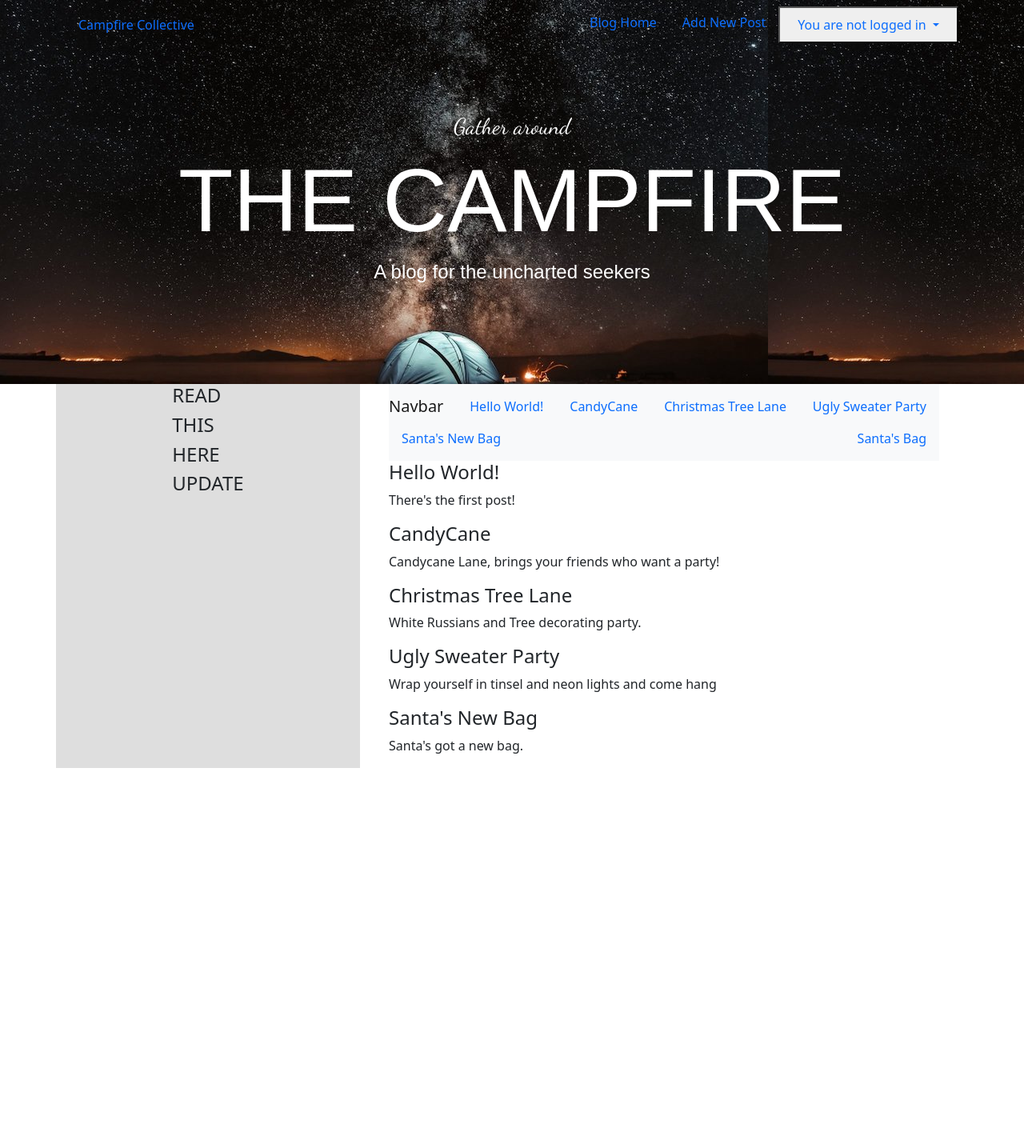
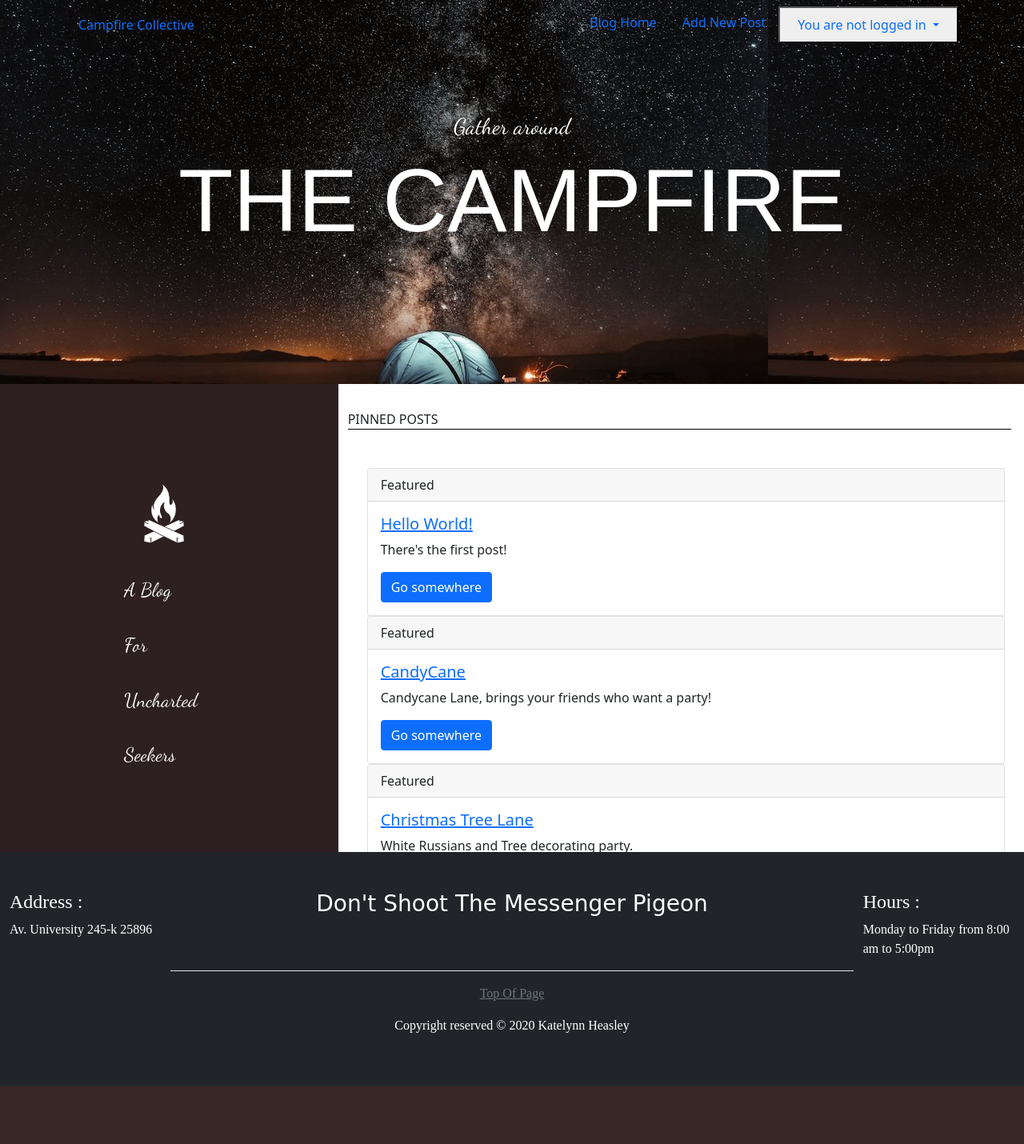
Before and after one commit to heasleykr/Blog_Application, a Django app: page / in a window 1280 px wide. Shown: the whole page at 80% size. Run offline with Django 3.2, Linux system fonts and the light colour scheme; data comes from the database, SQL or seed files in the repository; some web fonts are replaced.

Commit message:
CSS and logo styling added to base and home templates.

```diff
--- a/static/css/base.css
+++ b/static/css/base.css
@@ -1,10 +1,9 @@
 /* static/css/base.css */
 
 /* Global */
-/* body {
-    font-family: 'Architects Daughter', cursive;
-    font-size: 18px;
-}*/
+body {
+    background-color: #362626;
+}
 
 /* NavBar & Intro */
 #backdrop {
@@ -33,18 +32,49 @@
 }
 
 /* Main Body Content */
+#mainView {
+    background-color: white;
+}
 
 /* LeftScroll */
 #leftScroll {
-    background-color: #dedede;
+    background-color: #2e2020;
+}
+
+#inspo {
+    margin-top: 7rem;
+    color: white;
+    font-size: 3rem;
+    font-family: 'Dancing Script', cursive;
+    justify-content: center;
+}
+
+#inspo h4 {
+    padding-top: 2rem;
+}
+
+#inspo img {
+    height: 100px;
+    width: 100px;
+    color: white;
 }
 
 /* Blog Posts */
-#scrolly{
+#pins {
+    display: flex;
+    text-transform: uppercase;
+    border-bottom: 1px solid black;
+    margin-top: 2rem;
+    margin-right: 1rem;
+}
+
+#scrolly {
     position: relative;
     height: 30rem;
     overflow-y: scroll;
+    margin-top: 3rem;
 }
+
 /* #pinned {
     margin-top: 1rem;
     border-bottom: 1px solid grey;
--- a/templates/base.html
+++ b/templates/base.html
@@ -60,26 +60,28 @@
                 <div id="welcome" class="d-flex flex-column align-items-center">
                     <h3 id="gather">Gather around</h3>
                     <h1 id="around">The Campfire</h1>
-                    <h4 id="uncharted">A blog for the uncharted seekers</h4>
+                    <!-- <h4 id="uncharted">A blog for the uncharted seekers</h4> -->
                 </div>
             </header>
         </div>
         <!-- End Intro Nav -->
-        <div id="mainView" data-bs-spy="scroll" class="container">
+        <div id="mainView" data-bs-spy="scroll">
             <div class="row">
                 <!-- Content Left -->
                 <div id="leftScroll" class="col">
                     <div class="d-flex flex-column align-items-center">
-                        <div class="align-self-center">
-                            <h4>READ</h4>
-                            <h4>THIS</h4>
-                            <h4>HERE</h4>
-                            <h4>UPDATE</h4>
+                        <div id="inspo" class="align-self-center">
+                            <img src="{% static 'campfire1.png'%}" alt="logo">
+                            <h4>A Blog</h4>
+                            <h4>For</h4>
+                            <h4>Uncharted</h4>
+                            <h4>Seekers</h4>
                         </div>
                     </div>
                 </div>
                 <!-- Main Posts -->
                 <div id="blogPosts" class="col-8">
+                    <p id="pins">Pinned Posts</p>
                     <div data-bs-target id="scrolly" class="container">
                         {% block content %}
                         {% endblock content %}
@@ -87,7 +89,33 @@
                 </div>
             </div>
         </div>
-
+        <!-- Footer -->
+        <div id="footer" class=" pb-5 container-fluid bg-dark text-white">
+            <footer>
+                    <div class="row pt-5">
+                        <div id="address" class="col-sm ml-3" style="font-family: 'Marcellus', serif;">
+                                <h4>Address :</h4>
+                                <p>Av. University 245-k 25896</p>
+                        </div>
+                        <div class="col-sm-8 text-center border-bottom">
+                            <h3 id="logoSmall" class="mb-3" style="font-family: 'Rock Salt', cursive;">Don't Shoot The Messenger Pigeon</h3>
+                            <div id="socialMedia">
+                                <i class="fab fa-twitter"></i>
+                                <i class="fab fa-pinterest-square"></i>
+                                <i class="fab fa-instagram"></i>
+                            </div>
+                        </div>
+                        <div id="hours" class="col-sm mr-3" style="font-family: 'Marcellus', serif;">
+                            <h4>Hours :</h4>
+                            <p>Monday to Friday from 8:00 am to 5:00pm</p>
+                        </div>
+                    </div>
+                    <div class="mt-3 text-center" style="font-family: 'Marcellus', serif;">
+                        <p><a href="#" id="top" class="link-secondary">Top Of Page</a></p>
+                        <p id="copyright">Copyright reserved &copy; 2020 Katelynn Heasley</p>
+                    </div>
+            </footer>
+        </div>
 
     <!-- JS / JQuery Bootstrap Import -->
     <script src="https://cdn.jsdelivr.net/npm/bootstrap@5.0.0-beta1/dist/js/bootstrap.bundle.min.js" integrity="sha384-ygbV9kiqUc6oa4msXn9868pTtWMgiQaeYH7/t7LECLbyPA2x65Kgf80OJFdroafW" crossorigin="anonymous"></script>
--- a/templates/home.html
+++ b/templates/home.html
@@ -2,20 +2,18 @@
 {% extends 'base.html' %}
 
 {% block content %}
-          <!-- TRIAL -->
-    <nav id="navbar-example3" class="navbar navbar-light bg-light">
-        <a class="navbar-brand" href="#">Navbar</a>
+    <div data-bs-spy="scroll" data-bs-target="#scrolly" data-bs-offset="0" tabindex="0">
         {% for post in object_list %}
-            <nav class="nav nav-pills flex-column">
-                    <a class="nav-link" href="#{{ post.title }}">{{ post.title }}</a>
-            </nav>
+            <div class="card">
+                <div class="card-header">
+                    Featured
+                </div>
+                <div class="card-body">
+                <h5 class="card-title"><a href="{% url 'post_detail' post.pk %}">{{ post.title }}</a></h5>
+                <p class="card-text">{{ post.body }}</p>
+                <a href="#" class="btn btn-primary">Go somewhere</a>
+                </div>
+            </div>
         {% endfor %}
-    </nav>
-
-    <div data-bs-spy="scroll" data-bs-target="#navbar-example3" data-bs-offset="0" tabindex="0">
-    {% for p in object_list %}
-            <h4 id="{{ p.title }}" href="{% url 'post_detail' p.pk %}">{{ p.title }}</h4>
-            <p>{{ p.body }}</p>
-    {% endfor %}
     </div>
 {% endblock content %}
```
Also changed, not shown: static/campfire.jpg (added), static/campfire.png (added), static/campfire1.png (added), 1 other file.
